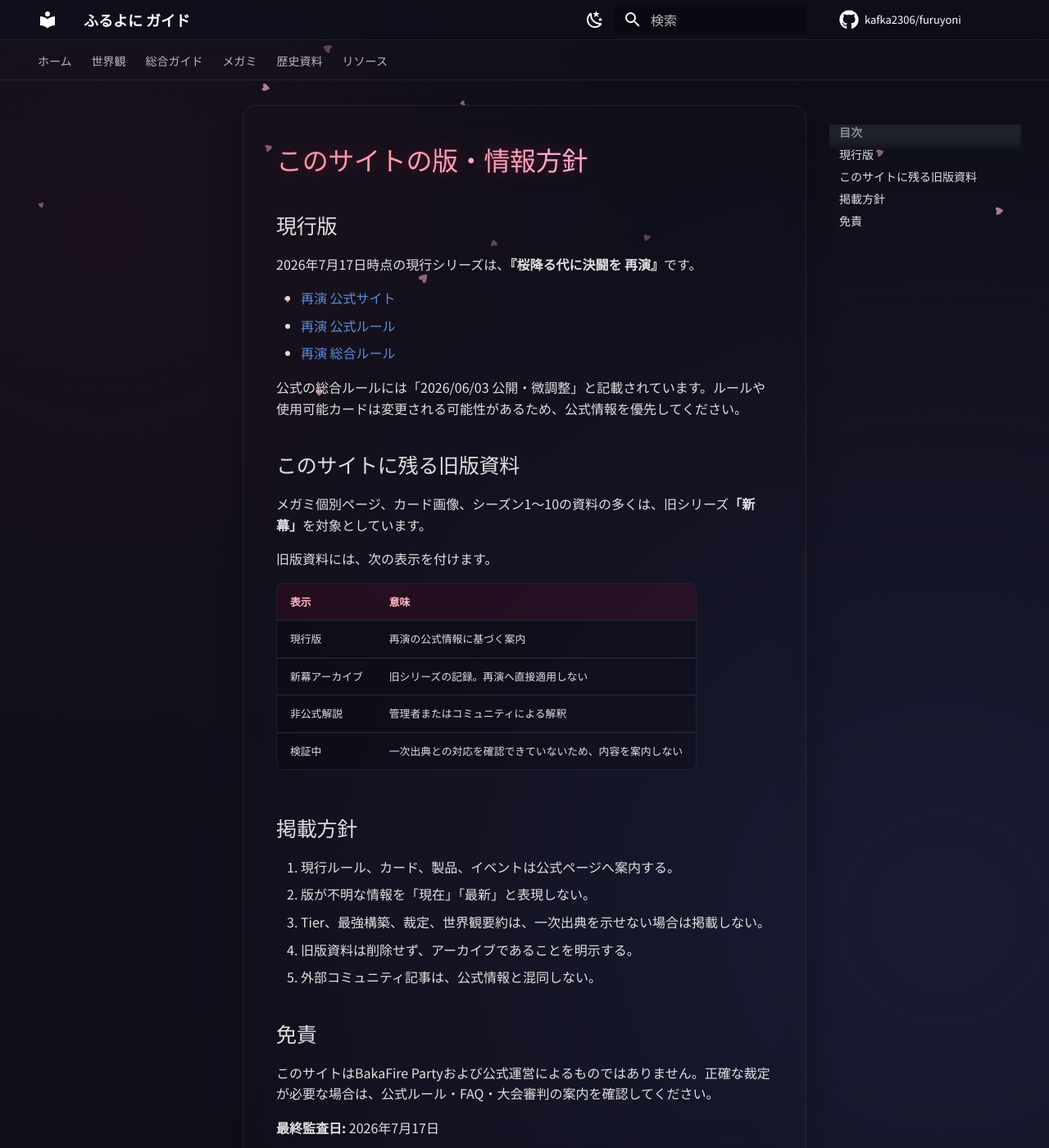
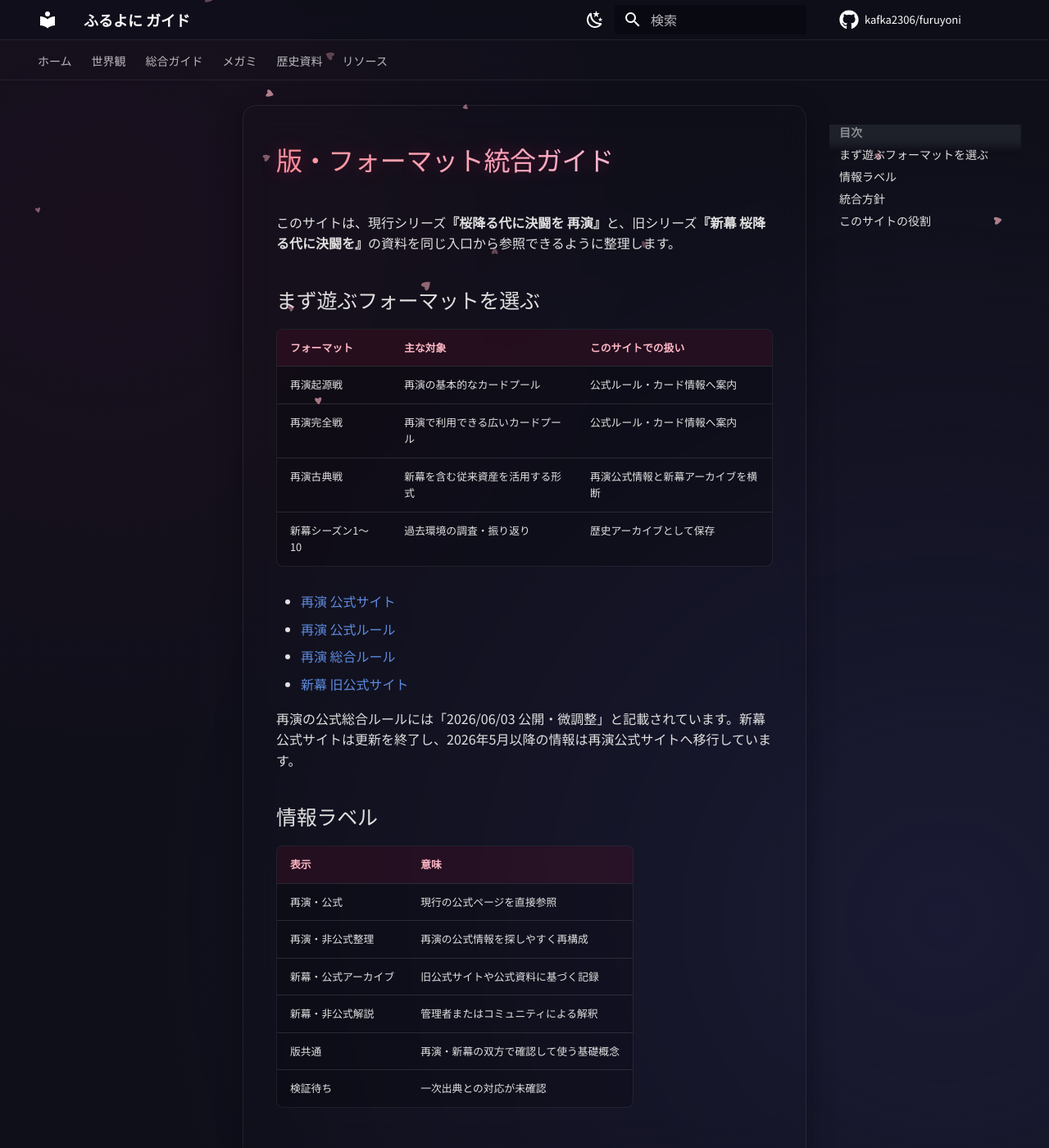
Before and after one commit to KAFKA2306/furuyoni, an MkDocs documentation site: the page built from docs/status.md, in a window 1280 px wide and 1400 px high. Shown: the whole window at 82% size. Built offline with MkDocs 1.6.1 and Material for MkDocs 9.7.7, drawn with Linux system fonts in a browser that asks for light colours; comment, search, counter and statistics services are not loaded; some of the changed text lies outside the part shown.

Commit message:
docs: merge Re:Edition and Shinmaku information policy

```diff
--- a/docs/status.md
+++ b/docs/status.md
@@ -1,43 +1,54 @@
 ---
-title: このサイトの版・情報方針
-description: 現行版と旧版の区別、出典、更新方針
+title: 版・フォーマット統合ガイド
+description: 再演と新幕を横断するための版区分、出典、更新方針
 ---
 
-# このサイトの版・情報方針
+# 版・フォーマット統合ガイド
 
-## 現行版
+このサイトは、現行シリーズ**『桜降る代に決闘を 再演』**と、旧シリーズ**『新幕 桜降る代に決闘を』**の資料を同じ入口から参照できるように整理します。
 
-2026年7月17日時点の現行シリーズは、**『桜降る代に決闘を 再演』**です。
+## まず遊ぶフォーマットを選ぶ
+
+| フォーマット | 主な対象 | このサイトでの扱い |
+| --- | --- | --- |
+| 再演起源戦 | 再演の基本的なカードプール | 公式ルール・カード情報へ案内 |
+| 再演完全戦 | 再演で利用できる広いカードプール | 公式ルール・カード情報へ案内 |
+| 再演古典戦 | 新幕を含む従来資産を活用する形式 | 再演公式情報と新幕アーカイブを横断 |
+| 新幕シーズン1〜10 | 過去環境の調査・振り返り | 歴史アーカイブとして保存 |
 
 - [再演 公式サイト](https://furuyoni.sekiseiro.com/re/)
 - [再演 公式ルール](https://furuyoni.sekiseiro.com/re/rules/)
 - [再演 総合ルール](https://furuyoni.sekiseiro.com/re/rules/comprehensive-rule/)
+- [新幕 旧公式サイト](https://main-bakafire.ssl-lolipop.jp/furuyoni/)
 
-公式の総合ルールには「2026/06/03 公開・微調整」と記載されています。ルールや使用可能カードは変更される可能性があるため、公式情報を優先してください。
+再演の公式総合ルールには「2026/06/03 公開・微調整」と記載されています。新幕公式サイトは更新を終了し、2026年5月以降の情報は再演公式サイトへ移行しています。
 
-## このサイトに残る旧版資料
-
-メガミ個別ページ、カード画像、シーズン1〜10の資料の多くは、旧シリーズ**「新幕」**を対象としています。
-
-旧版資料には、次の表示を付けます。
+## 情報ラベル
 
 | 表示 | 意味 |
 | --- | --- |
-| 現行版 | 再演の公式情報に基づく案内 |
-| 新幕アーカイブ | 旧シリーズの記録。再演へ直接適用しない |
-| 非公式解説 | 管理者またはコミュニティによる解釈 |
-| 検証中 | 一次出典との対応を確認できていないため、内容を案内しない |
+| 再演・公式 | 現行の公式ページを直接参照 |
+| 再演・非公式整理 | 再演の公式情報を探しやすく再構成 |
+| 新幕・公式アーカイブ | 旧公式サイトや公式資料に基づく記録 |
+| 新幕・非公式解説 | 管理者またはコミュニティによる解釈 |
+| 版共通 | 再演・新幕の双方で確認して使う基礎概念 |
+| 検証待ち | 一次出典との対応が未確認 |
 
-## 掲載方針
+## 統合方針
 
-1. 現行ルール、カード、製品、イベントは公式ページへ案内する。
-2. 版が不明な情報を「現在」「最新」と表現しない。
-3. Tier、最強構築、裁定、世界観要約は、一次出典を示せない場合は掲載しない。
-4. 旧版資料は削除せず、アーカイブであることを明示する。
-5. 外部コミュニティ記事は、公式情報と混同しない。
+1. 旧版資料を削除せず、再演のフォーマット選択から到達できるようにする。
+2. すべての戦術・カード・裁定情報に対象版を示す。
+3. 「現在」「最新」は再演公式情報だけに使用する。
+4. 新幕のTier、構築例、裁定、世界観解釈は、公式事実と非公式解説を分離する。
+5. 同名カードや同じメガミでも、再演と新幕で差がある前提で扱う。
+6. 正確な裁定が必要な場面では、公式ルール・FAQ・大会審判を優先する。
 
-## 免責
+## このサイトの役割
 
-このサイトはBakaFire Partyおよび公式運営によるものではありません。正確な裁定が必要な場合は、公式ルール・FAQ・大会審判の案内を確認してください。
+このサイトは、再演だけに置き換えるサイトでも、新幕だけを保存するサイトでもありません。
+
+> **再演の入口と、新幕の蓄積を、版を混同せずに接続する非公式統合索引**
+
+として運用します。
 
 **最終監査日:** 2026年7月17日
```
